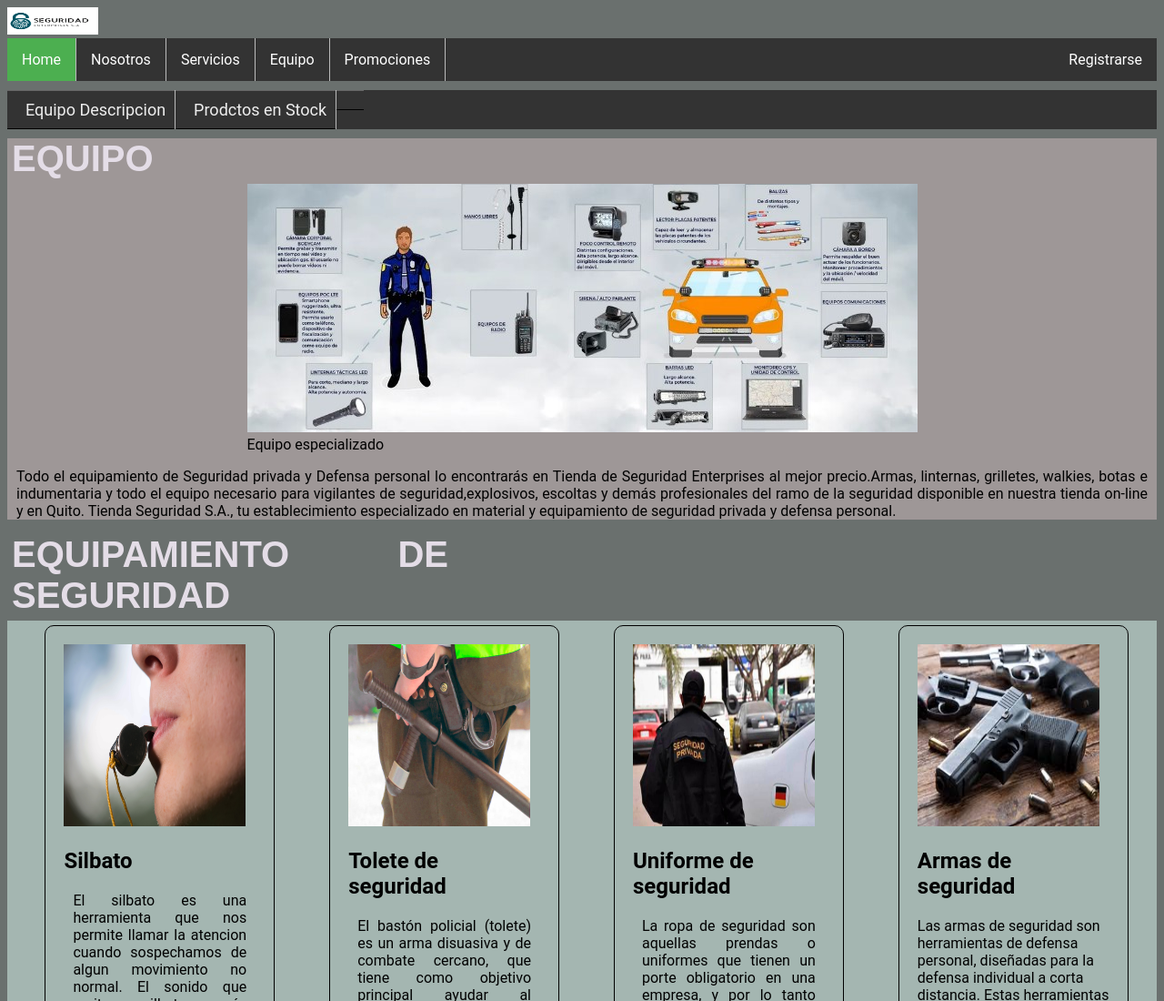
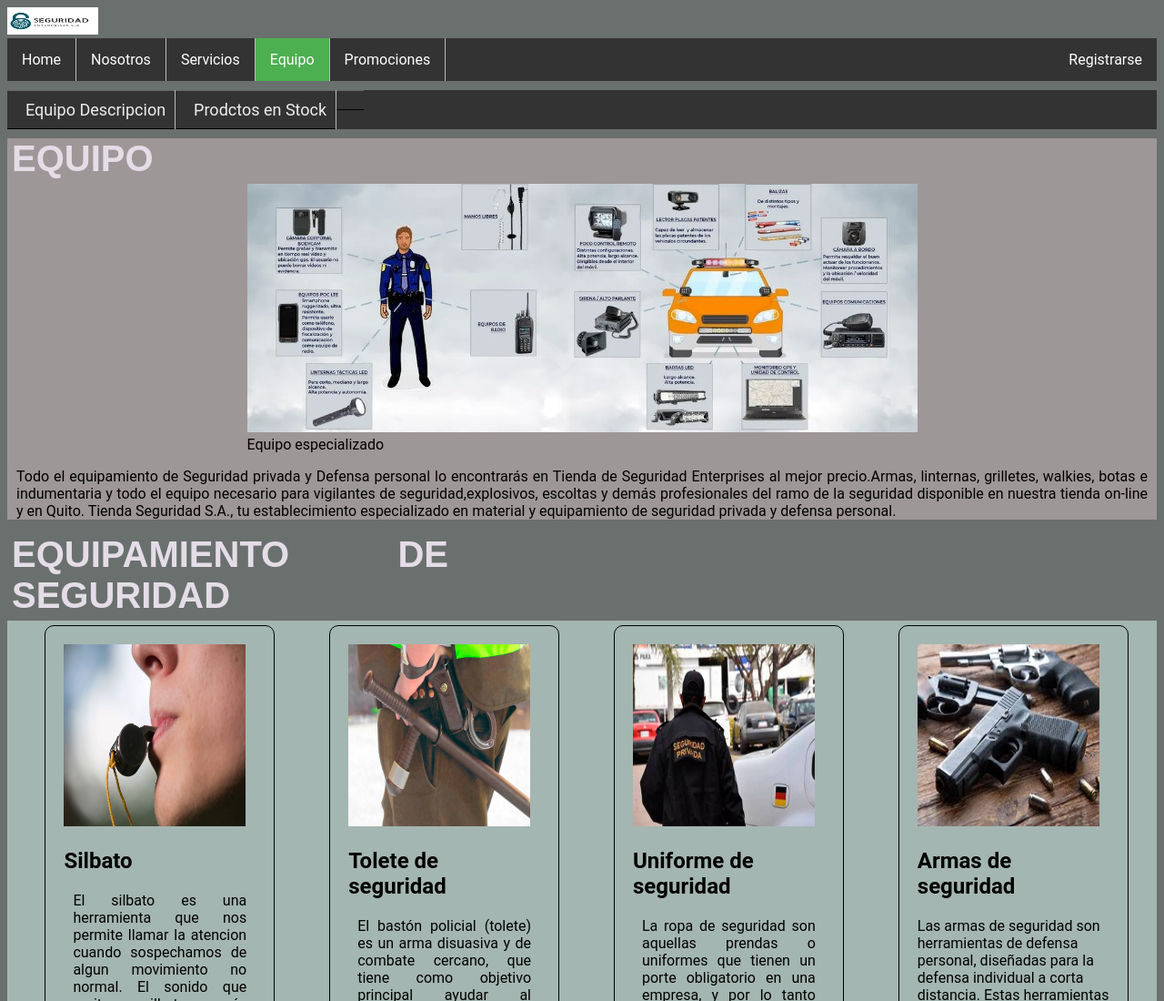
Before and after one commit to ThePPlanner/DAW, a plain HTML site: page Equipo.html in a window 1280 px wide. Shown: the top 1100 px of the page at 91% size. Drawn offline with Linux system fonts and the light colour scheme.

Commit message:
Update Equipo.html

```diff
--- a/Equipo.html
+++ b/Equipo.html
@@ -84,10 +84,10 @@
 
 
     <ul>
-        <li><a class="active" href="index.html">Home</a></li>
+        <li><a href="index.html">Home</a></li>
         <li><a href="nosotros.html">Nosotros</a></li>
         <li><a href="servicios.html">Servicios</a></li>
-        <li><a href="Equipo.html">Equipo</a></li>
+        <li><a class="active" href="Equipo.html">Equipo</a></li>
         <li><a href="promociones.html">Promociones</a></li>
         <li style="float:right"><a href="form.html">Registrarse</a></li>
     </ul>
```
